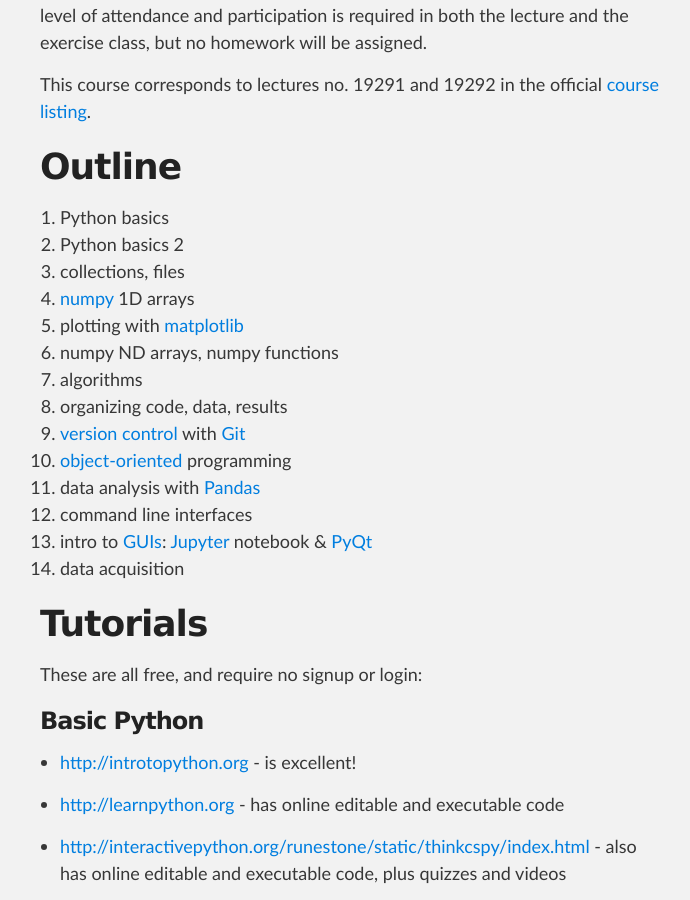
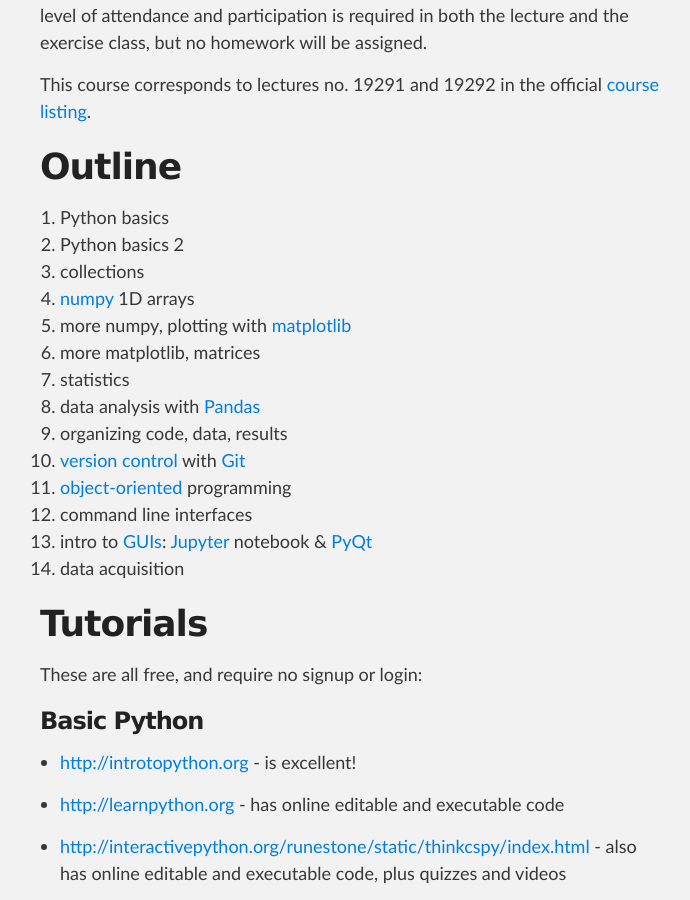
Before and after one commit to SciPyCourse2017/scipycourse2017.github.io, a Jekyll site: the page built from index.md, in a window 1280 px wide and 900 px high, scrolled down 718 px. Shown: the whole window, without its empty margins (290-980 px from the left). Built offline with Jekyll 4.4.1, drawn with Linux system fonts in a browser that asks for light colours.

Commit message:
Update outline

```diff
--- a/index.md
+++ b/index.md
@@ -33,21 +33,21 @@ listing](https://lsf.verwaltung.uni-muenchen.de/qisserver/rds?state=verpublish&s
 # Outline
 
 1. Python basics
-1. Python basics 2
-1. collections, files
-1. [numpy](http://numpy.org) 1D arrays
-1. plotting with [matplotlib](http://matplotlib.org)
-1. numpy ND arrays, numpy functions
-1. algorithms
-1. organizing code, data, results
-1. [version control](https://git-scm.com/book/en/v2/Getting-Started-About-Version-Control)
+2. Python basics 2
+3. collections
+4. [numpy](http://numpy.org) 1D arrays
+5. more numpy, plotting with [matplotlib](http://matplotlib.org)
+6. more matplotlib, matrices
+7. statistics
+8. data analysis with [Pandas](http://pandas.pydata.org)
+9. organizing code, data, results
+10. [version control](https://git-scm.com/book/en/v2/Getting-Started-About-Version-Control)
    with [Git](https://git-scm.com/)
-1. [object-oriented](https://en.wikipedia.org/wiki/Object-oriented_programming) programming
-1. data analysis with [Pandas](http://pandas.pydata.org)
-1. command line interfaces
-1. intro to [GUIs](https://en.wikipedia.org/wiki/Graphical_user_interface):
+11. [object-oriented](https://en.wikipedia.org/wiki/Object-oriented_programming) programming
+12. command line interfaces
+13. intro to [GUIs](https://en.wikipedia.org/wiki/Graphical_user_interface):
    [Jupyter](http://jupyter.org) notebook & [PyQt](https://en.wikipedia.org/wiki/PyQt)
-1. data acquisition
+14. data acquisition
 
 # Tutorials
 
```
